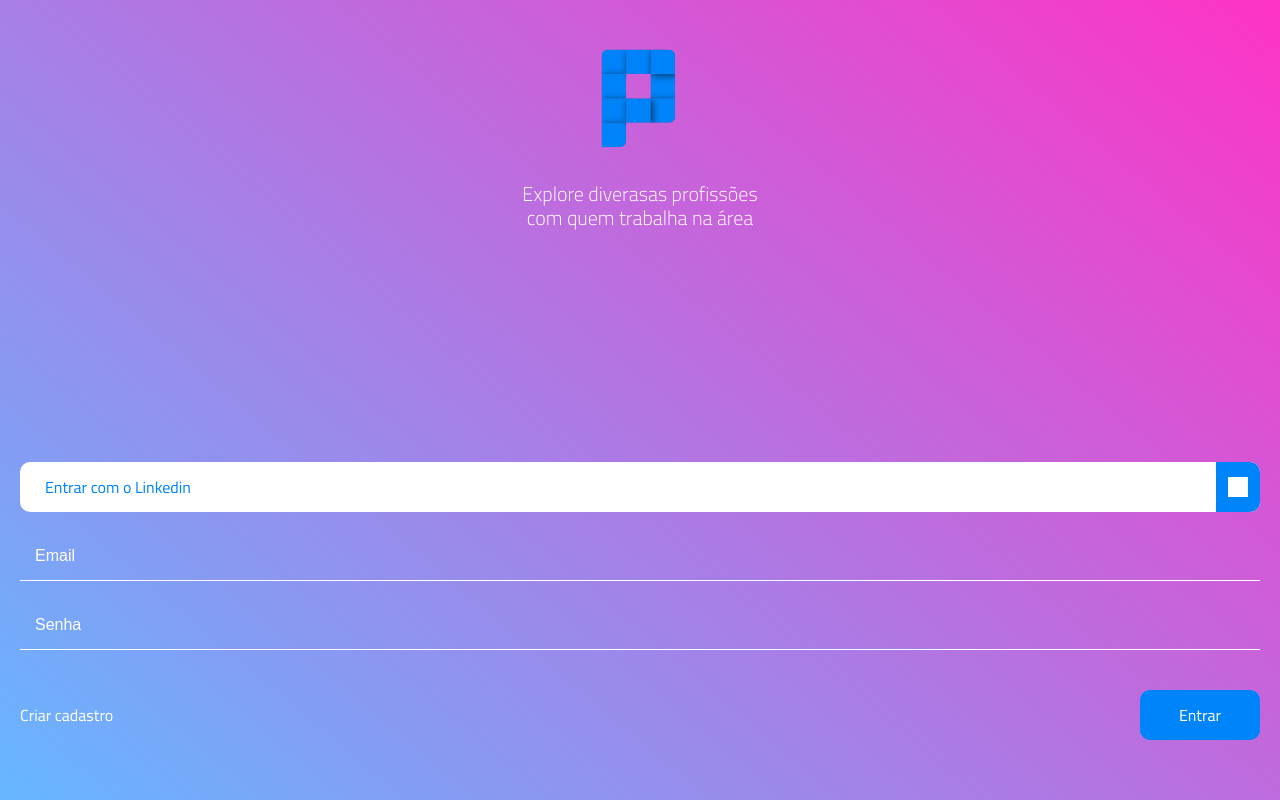
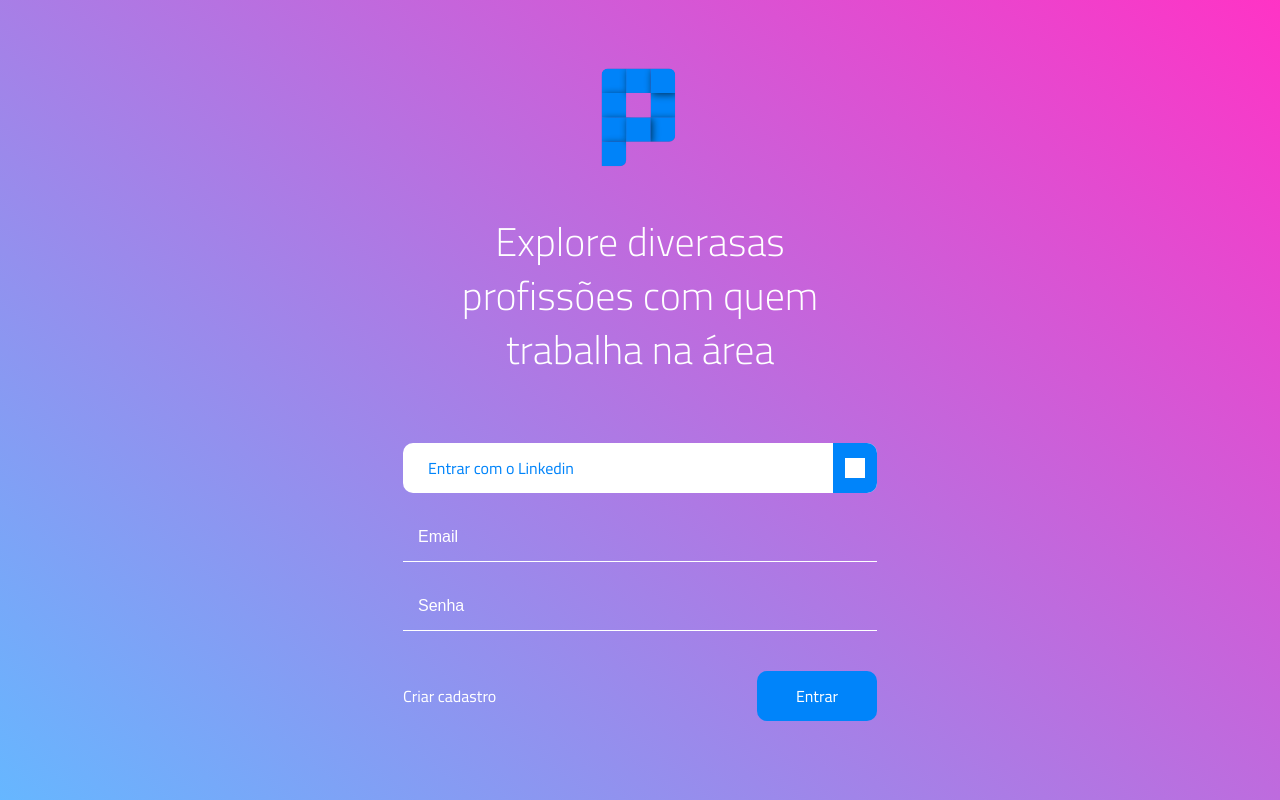
Before and after one commit to nayarahilton/vue-pwa-profil, a Vue app: page /#/ in a window 1280 px wide. Built offline with nearby package versions, Linux system fonts and the light colour scheme; what vue-resource, vuefire would draw is missing.

Commit message:
Breakponit for desktop in welcome view

```diff
--- a/src/views/WelcomeView.vue
+++ b/src/views/WelcomeView.vue
@@ -76,11 +76,14 @@ export default {
 		box-sizing border-box
 		display flex
 		flex-direction column
-		justify-content space-between
 		align-items center
 		text-align center
 		color #ffffff
 		height 100vh
+		justify-content space-between
+
+		@media (min-width 768px)
+			justify-content space-around
 
 		.link
 			color #ffffff
@@ -89,13 +92,16 @@ export default {
 		height 120px
 
 	.title
-		font-size 20px
-		line-height 24px
 		font-weight 300
-		max-width 250px
+		@media (min-width 768px)
+			max-width 450px
+			font-size 40px
+			line-height 54px
 
-	.btn-holder
-		width 100%
+		@media (max-width 768px)
+			max-width 250px
+			font-size 20px
+			line-height 24px
 
 	.login-holder
 		display flex
```
